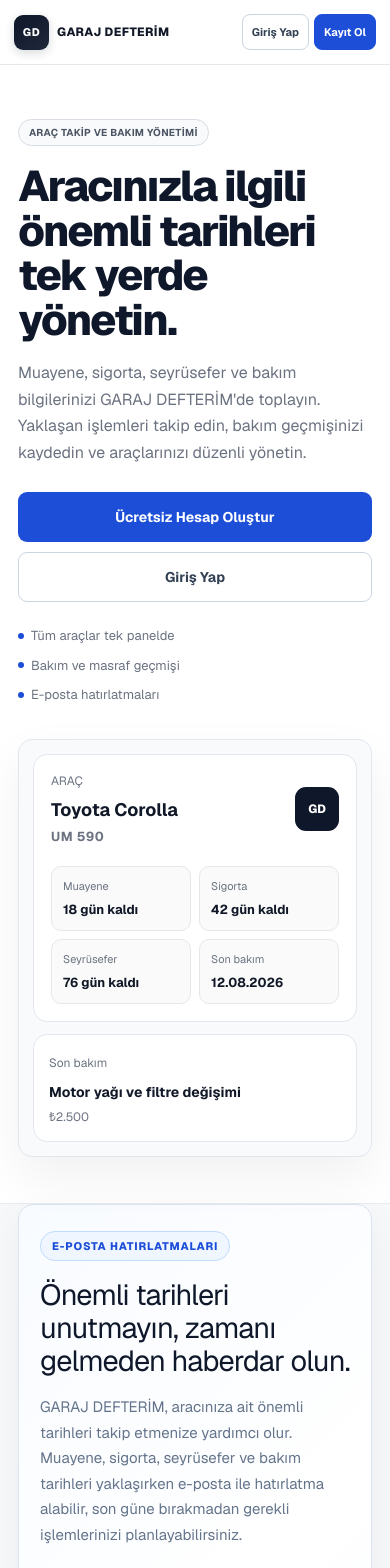
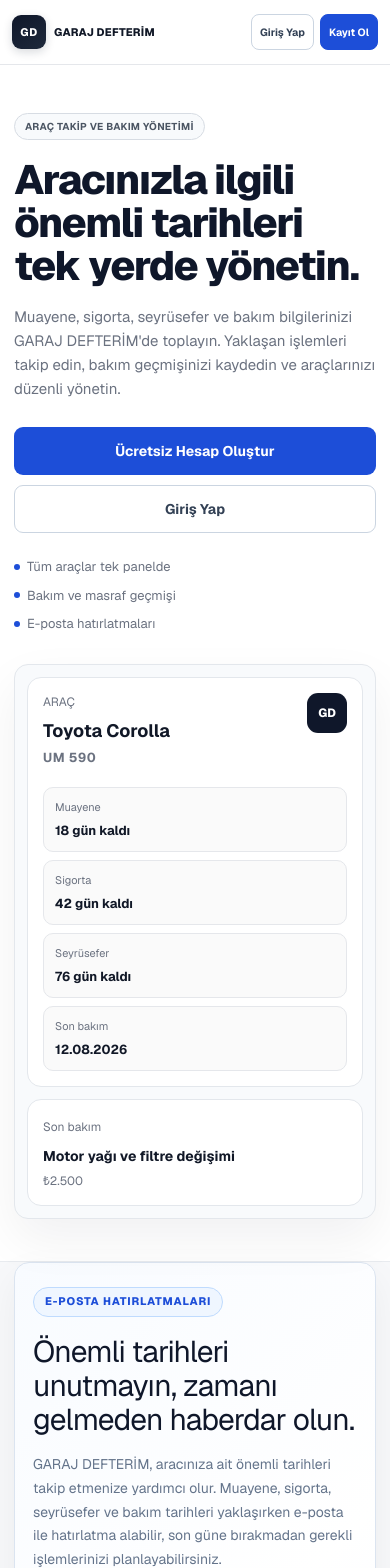
Before and after one commit to garajdefterim/garaj-defteri, a Next.js app: page / in a window 390 px wide. Shown: the top 1568 px of the page. Built offline with nearby package versions, Linux system fonts and the light colour scheme.

Commit message:
Improve mobile responsiveness

```diff
--- a/app/globals.css
+++ b/app/globals.css
@@ -2052,3 +2052,528 @@ html[data-theme="koyu"] .home-reminder-mail {
     font-size: 26px;
   }
 }
+
+/* =========================================================
+   GARAJ DEFTERİM — GENEL RESPONSIVE / MOBİL SON KATMAN
+   Bu bölüm dosyanın en altında kalmalıdır.
+   ========================================================= */
+
+html,
+body {
+  width: 100%;
+  max-width: 100%;
+  overflow-x: clip;
+}
+
+body {
+  min-width: 0;
+}
+
+main,
+section,
+article,
+header,
+footer,
+nav,
+form,
+div {
+  min-width: 0;
+}
+
+img,
+picture,
+svg,
+video,
+canvas {
+  max-width: 100%;
+  height: auto;
+}
+
+iframe {
+  max-width: 100%;
+}
+
+input,
+textarea,
+select,
+button {
+  max-width: 100%;
+}
+
+textarea {
+  resize: vertical;
+}
+
+table {
+  max-width: 100%;
+  border-collapse: collapse;
+}
+
+/* Turnstile / dış doğrulama kutularının telefonda taşmasını engelle */
+.cf-turnstile,
+[data-turnstile-widget],
+iframe[src*="challenges.cloudflare.com"] {
+  max-width: 100% !important;
+}
+
+/* Inline style ağırlıklı sayfalarda güvenli küçülme */
+main [style*="min-width:"] {
+  min-width: 0 !important;
+}
+
+main [style*="max-width:"] {
+  width: 100%;
+}
+
+/* Büyük tablet / küçük laptop */
+@media (max-width: 1024px) {
+  .site-navbar-inner,
+  .home-hero-grid,
+  .home-features,
+  .home-cta,
+  .home-reminder-card,
+  .site-footer-main,
+  .site-footer-bottom-inner {
+    max-width: 100%;
+  }
+
+  .home-hero-grid {
+    gap: 40px;
+  }
+
+  .home-feature-grid {
+    grid-template-columns: repeat(2, minmax(0, 1fr));
+  }
+
+  main [style*="grid-template-columns: repeat(5"],
+  main [style*="grid-template-columns:repeat(5"],
+  main [style*="grid-template-columns: repeat(4"],
+  main [style*="grid-template-columns:repeat(4"] {
+    grid-template-columns: repeat(2, minmax(0, 1fr)) !important;
+  }
+}
+
+/* Tablet ve büyük telefon */
+@media (max-width: 768px) {
+  body {
+    font-size: 15px;
+  }
+
+  main {
+    width: 100%;
+    max-width: 100%;
+  }
+
+  .site-navbar-inner {
+    padding-left: 16px;
+    padding-right: 16px;
+  }
+
+  .home-hero {
+    padding-left: 20px;
+    padding-right: 20px;
+  }
+
+  .home-features,
+  .home-cta-wrap,
+  .home-reminder-section {
+    padding-left: 20px;
+    padding-right: 20px;
+  }
+
+  .home-cta {
+    padding: 30px 26px;
+  }
+
+  .home-reminder-card {
+    padding: 30px 26px;
+  }
+
+  .site-footer-main {
+    padding-left: 20px !important;
+    padding-right: 20px !important;
+  }
+
+  .site-footer-bottom-inner {
+    padding-left: 20px !important;
+    padding-right: 20px !important;
+  }
+
+  /* Inline grid kullanan uygulama sayfalarını iki sütuna indir */
+  main [style*="grid-template-columns: repeat(5"],
+  main [style*="grid-template-columns:repeat(5"],
+  main [style*="grid-template-columns: repeat(4"],
+  main [style*="grid-template-columns:repeat(4"],
+  main [style*="grid-template-columns: repeat(3"],
+  main [style*="grid-template-columns:repeat(3"] {
+    grid-template-columns: repeat(2, minmax(0, 1fr)) !important;
+  }
+
+  main [style*="gap: 32px"],
+  main [style*="gap: 36px"],
+  main [style*="gap: 40px"],
+  main [style*="gap: 48px"] {
+    gap: 20px !important;
+  }
+}
+
+/* Telefon */
+@media (max-width: 640px) {
+  html,
+  body {
+    width: 100%;
+    max-width: 100vw;
+  }
+
+  body {
+    overflow-x: hidden;
+  }
+
+  /* iOS Safari form zoom'unu engeller */
+  input,
+  textarea,
+  select {
+    font-size: 16px !important;
+  }
+
+  button,
+  a[role="button"],
+  input[type="button"],
+  input[type="submit"] {
+    min-height: 44px;
+  }
+
+  main {
+    width: 100%;
+    max-width: 100vw;
+    overflow-x: hidden;
+  }
+
+  /* JSX inline width değerleri telefonda viewport'u aşmasın */
+  main [style*="width:"] {
+    max-width: 100% !important;
+  }
+
+  main [style*="min-width:"] {
+    min-width: 0 !important;
+  }
+
+  /* Uygulamadaki çok sütunlu inline gridleri telefonda tek sütun yap */
+  main [style*="grid-template-columns"] {
+    grid-template-columns: minmax(0, 1fr) !important;
+  }
+
+  /* Yan yana duran geniş aksiyon satırları taşmasın */
+  main [style*="display: flex"][style*="justify-content: space-between"],
+  main [style*="display:flex"][style*="justify-content:space-between"] {
+    flex-wrap: wrap !important;
+  }
+
+  main [style*="gap: 24px"],
+  main [style*="gap: 28px"],
+  main [style*="gap: 32px"],
+  main [style*="gap: 36px"],
+  main [style*="gap: 40px"],
+  main [style*="gap: 48px"] {
+    gap: 16px !important;
+  }
+
+  /* Navbar */
+  .site-navbar-inner {
+    min-height: 64px;
+    padding: 10px 14px;
+    gap: 10px;
+    flex-wrap: wrap;
+  }
+
+  .site-brand {
+    gap: 8px;
+    flex: 1 1 auto;
+  }
+
+  .site-brand-logo {
+    width: 36px;
+    height: 36px;
+    flex-basis: 36px;
+  }
+
+  .site-brand-name {
+    font-size: 12px;
+    letter-spacing: 0.035em;
+  }
+
+  .site-navbar-actions {
+    gap: 6px;
+    margin-left: auto;
+  }
+
+  .site-navbar-login,
+  .site-navbar-register {
+    min-height: 38px;
+    padding: 0 10px;
+    font-size: 11px;
+  }
+
+  /* Ana sayfa */
+  .home-hero {
+    padding: 48px 16px 42px;
+  }
+
+  .home-hero-grid {
+    gap: 30px;
+  }
+
+  .home-hero h1 {
+    max-width: 100%;
+    font-size: clamp(32px, 10.5vw, 44px);
+    line-height: 1.05;
+    letter-spacing: -1.4px;
+    overflow-wrap: anywhere;
+  }
+
+  .home-lead {
+    font-size: 15px;
+    line-height: 1.6;
+  }
+
+  .home-actions {
+    width: 100%;
+    grid-template-columns: 1fr;
+  }
+
+  .home-primary-button,
+  .home-secondary-button,
+  .home-cta > a {
+    width: 100%;
+    min-height: 48px;
+  }
+
+  .home-highlights {
+    gap: 9px;
+  }
+
+  .home-preview {
+    width: 100%;
+    padding: 12px;
+    border-radius: 14px;
+  }
+
+  .home-preview-card {
+    padding: 15px;
+  }
+
+  .home-preview-head {
+    align-items: flex-start;
+  }
+
+  .home-preview-logo {
+    width: 40px;
+    height: 40px;
+    flex-basis: 40px;
+  }
+
+  .home-preview-stats {
+    grid-template-columns: repeat(2, minmax(0, 1fr));
+  }
+
+  .home-maintenance-card > div {
+    flex-direction: column;
+    align-items: flex-start;
+  }
+
+  .home-maintenance-card div span {
+    white-space: normal;
+  }
+
+  .home-features {
+    padding: 54px 16px 58px;
+  }
+
+  .home-section-heading h2 {
+    font-size: clamp(27px, 8.5vw, 34px);
+  }
+
+  .home-feature-grid {
+    grid-template-columns: minmax(0, 1fr);
+  }
+
+  .home-feature-grid article {
+    min-height: 0;
+    padding: 20px;
+  }
+
+  .home-cta-wrap {
+    padding: 0 16px 58px;
+  }
+
+  .home-cta {
+    padding: 25px 20px;
+    flex-direction: column;
+    align-items: stretch;
+    gap: 20px;
+  }
+
+  .home-cta h2 {
+    font-size: clamp(25px, 8vw, 30px);
+  }
+
+  .home-reminder-section {
+    padding: 0 16px 56px;
+  }
+
+  .home-reminder-card {
+    padding: 24px 18px;
+  }
+
+  .home-reminder-content {
+    grid-template-columns: minmax(0, 1fr);
+    gap: 22px;
+  }
+
+  .home-reminder-content h2 {
+    font-size: clamp(25px, 8vw, 30px);
+  }
+
+  .home-reminder-items {
+    grid-template-columns: minmax(0, 1fr);
+  }
+
+  .home-reminder-preview {
+    width: 100%;
+    max-width: 100%;
+    padding: 19px;
+  }
+
+  /* Footer */
+  .site-footer-main {
+    grid-template-columns: minmax(0, 1fr) !important;
+    gap: 26px !important;
+    padding: 28px 16px !important;
+  }
+
+  .site-footer-bottom-inner {
+    padding: 14px 16px !important;
+    flex-direction: column !important;
+    align-items: flex-start !important;
+    gap: 5px !important;
+  }
+
+  .site-footer-whatsapp {
+    width: 100% !important;
+    min-height: 46px !important;
+  }
+
+  /* Uzun metin / e-posta / plaka gibi değerler kutudan taşmasın */
+  main p,
+  main span,
+  main strong,
+  main a,
+  main td,
+  main th {
+    overflow-wrap: anywhere;
+    word-break: normal;
+  }
+
+  /* Tablolar küçük ekranda yatay kaydırılabilir */
+  main table {
+    display: block;
+    width: 100%;
+    overflow-x: auto;
+    -webkit-overflow-scrolling: touch;
+  }
+}
+
+/* Küçük telefon */
+@media (max-width: 480px) {
+  .site-navbar-inner {
+    padding-left: 12px;
+    padding-right: 12px;
+  }
+
+  .site-brand-logo {
+    width: 34px;
+    height: 34px;
+    flex-basis: 34px;
+  }
+
+  .site-brand-name {
+    font-size: 11px;
+    letter-spacing: 0.02em;
+  }
+
+  .site-navbar-login,
+  .site-navbar-register {
+    min-height: 36px;
+    padding: 0 8px;
+    font-size: 10.5px;
+  }
+
+  .home-hero,
+  .home-features,
+  .home-cta-wrap,
+  .home-reminder-section {
+    padding-left: 14px;
+    padding-right: 14px;
+  }
+
+  .home-preview-stats {
+    grid-template-columns: minmax(0, 1fr);
+  }
+
+  .home-section-heading p,
+  .home-reminder-content > div:first-child > p {
+    font-size: 14px;
+  }
+}
+
+/* Çok dar telefon */
+@media (max-width: 360px) {
+  .site-navbar-inner {
+    padding-left: 10px;
+    padding-right: 10px;
+  }
+
+  .site-brand {
+    gap: 6px;
+  }
+
+  .site-brand-logo {
+    width: 32px;
+    height: 32px;
+    flex-basis: 32px;
+  }
+
+  .site-brand-name {
+    font-size: 10px;
+    letter-spacing: 0.01em;
+  }
+
+  .site-navbar-actions {
+    width: 100%;
+    display: grid;
+    grid-template-columns: repeat(2, minmax(0, 1fr));
+  }
+
+  .site-navbar-login,
+  .site-navbar-register {
+    width: 100%;
+  }
+
+  .home-hero h1 {
+    font-size: 30px;
+  }
+
+  .home-hero,
+  .home-features,
+  .home-cta-wrap,
+  .home-reminder-section {
+    padding-left: 12px;
+    padding-right: 12px;
+  }
+
+  .home-cta,
+  .home-reminder-card {
+    padding-left: 16px;
+    padding-right: 16px;
+  }
+}
```
